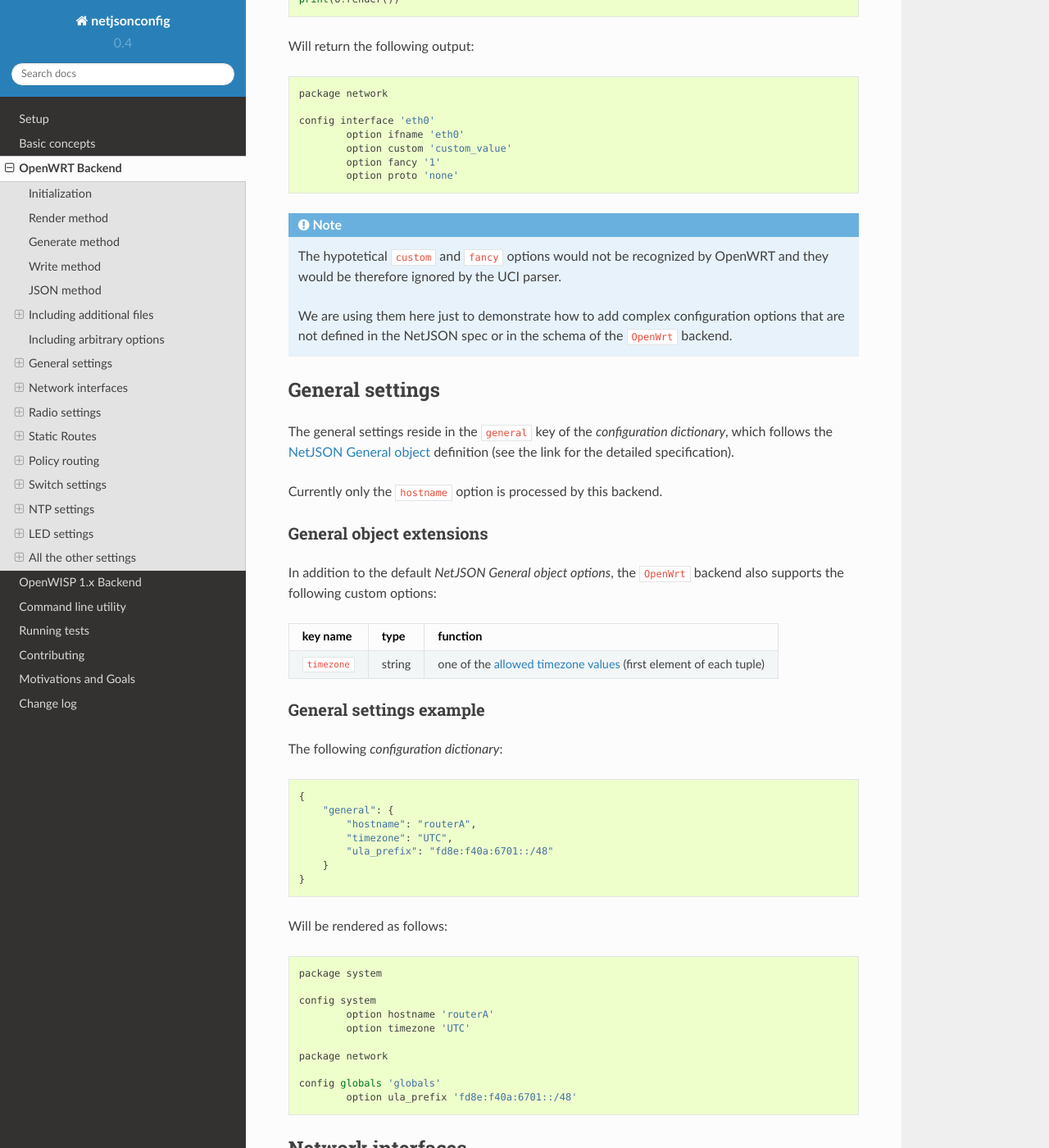
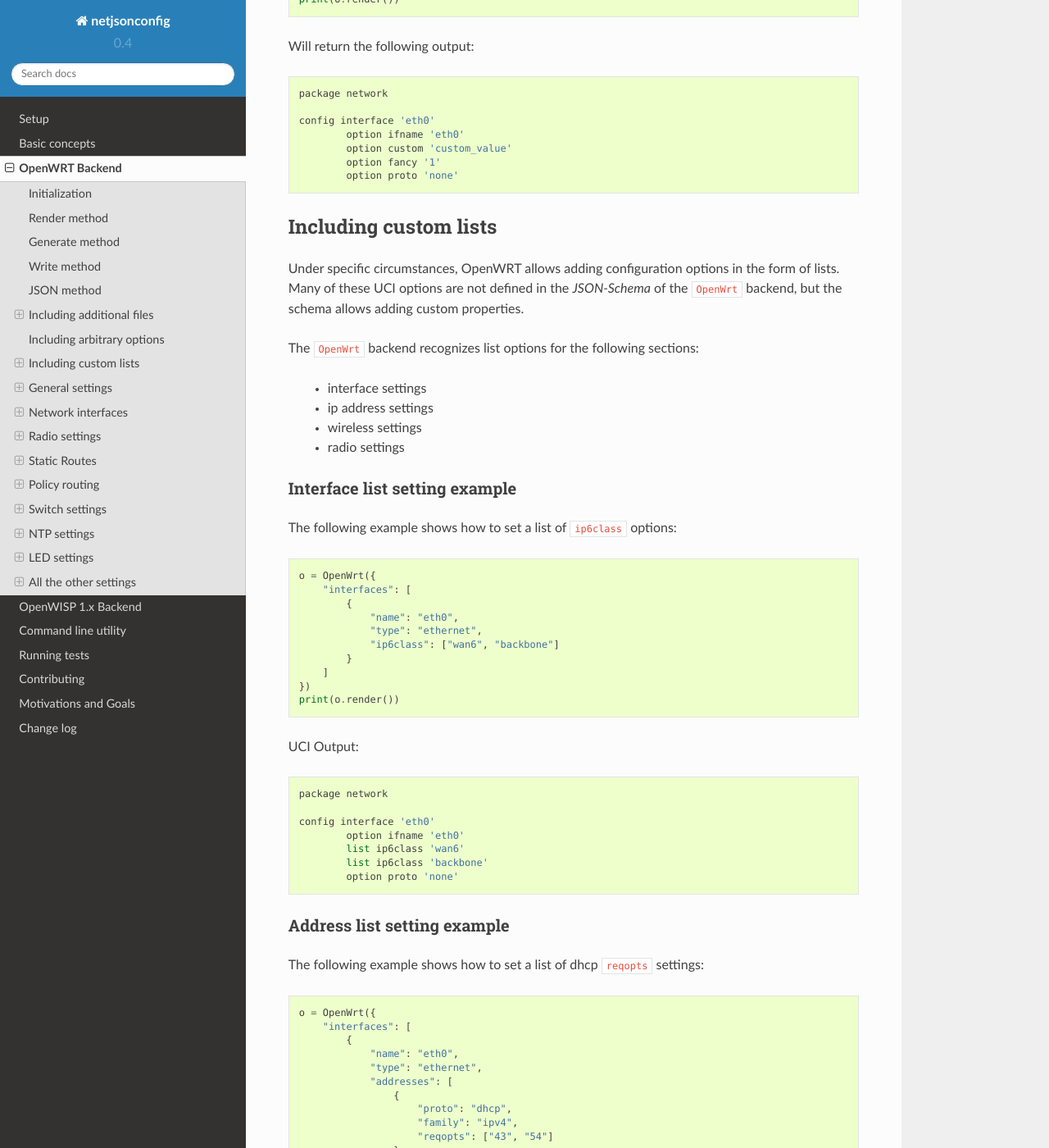
Before and after one commit to openwisp/netjsonconfig, a Sphinx documentation site: the page built from docs/source/backends/openwrt.rst, in a window 1280 px wide and 1400 px high, scrolled down 5838 px. Shown: the whole window at 82% size. Built offline with Sphinx 7.4.7 and the Read the Docs theme 2.0.0, drawn with Linux system fonts in a browser that asks for light colours; some of the changed text lies outside the part shown.

Commit message:
[OpenWrt] Improved support for lists #48
Closes #48

```diff
--- a/docs/source/backends/openwrt.rst
+++ b/docs/source/backends/openwrt.rst
@@ -293,10 +293,163 @@ Will return the following output::
             option fancy '1'
             option proto 'none'
 
+Including custom lists
+----------------------
+
+Under specific circumstances, OpenWRT allows adding configuration options in the form of lists.
+Many of these UCI options are not defined in the *JSON-Schema* of the ``OpenWrt`` backend,
+but the schema allows adding custom properties.
+
+The ``OpenWrt`` backend recognizes list options for the following sections:
+
+ * interface settings
+ * ip address settings
+ * wireless settings
+ * radio settings
+
+Interface list setting example
+~~~~~~~~~~~~~~~~~~~~~~~~~~~~~~
+
+The following example shows how to set a list of ``ip6class`` options:
+
+.. code-block:: python
+
+    o = OpenWrt({
+        "interfaces": [
+            {
+                "name": "eth0",
+                "type": "ethernet",
+                "ip6class": ["wan6", "backbone"]
+            }
+        ]
+    })
+    print(o.render())
+
+UCI Output::
+
+    package network
+
+    config interface 'eth0'
+            option ifname 'eth0'
+            list ip6class 'wan6'
+            list ip6class 'backbone'
+            option proto 'none'
+
+Address list setting example
+~~~~~~~~~~~~~~~~~~~~~~~~~~~~
+
+The following example shows how to set a list of dhcp ``reqopts`` settings:
+
+.. code-block:: python
+
+    o = OpenWrt({
+        "interfaces": [
+            {
+                "name": "eth0",
+                "type": "ethernet",
+                "addresses": [
+                    {
+                        "proto": "dhcp",
+                        "family": "ipv4",
+                        "reqopts": ["43", "54"]
+                    }
+                ]
+            }
+        ]
+    })
+    print(o.render())
+
+UCI Output::
+
+    package network
+
+    config interface 'eth0'
+            option ifname 'eth0'
+            option proto 'dhcp'
+            list reqopts '43'
+            list reqopts '54'
+
+Radio list setting example
+~~~~~~~~~~~~~~~~~~~~~~~~~~
+
+The following example shows how to set a list of advanced capabilities supported
+by the radio using ``ht_capab``:
 .. note::
    The hypotetical ``custom`` and ``fancy`` options would not be recognized by OpenWRT
    and they would be therefore ignored by the UCI parser.
 
+.. code-block:: python
+
+    o = OpenWrt({
+        "radios": [
+            {
+                "name": "radio0",
+                "phy": "phy0",
+                "driver": "mac80211",
+                "protocol": "802.11n",
+                "channel": 1,
+                "channel_width": 20,
+                "ht_capab": ["SMPS-STATIC", "SHORT-GI-20"]
+            }
+        ]
+    })
+    print(o.render())
+
+UCI output::
+
+    package wireless
+
+    config wifi-device 'radio0'
+            option channel '1'
+            list ht_capab 'SMPS-STATIC'
+            list ht_capab 'SHORT-GI-20'
+            option htmode 'HT20'
+            option hwmode '11g'
+            option phy 'phy0'
+            option type 'mac80211'
+
+Wireless list setting example
+~~~~~~~~~~~~~~~~~~~~~~~~~~~~~
+
+The following example shows how to set the supported basic rates of a
+wireless interface using ``basic_rate``:
+
+.. code-block:: python
+
+    o = OpenWrt({
+        "interfaces": [
+            {
+                "name": "wlan0",
+                "type": "wireless",
+                "wireless": {
+                    "radio": "radio0",
+                    "mode": "access_point",
+                    "ssid": "open",
+                    "basic_rate": ["6000", "9000"]
+                }
+            }
+        ]
+    })
+    print(o.render())
+
+UCI output::
+
+    package network
+
+    config interface 'wlan0'
+            option ifname 'wlan0'
+            option proto 'none'
+
+    package wireless
+
+    config wifi-iface
+            list basic_rate '6000'
+            list basic_rate '9000'
+            option device 'radio0'
+            option ifname 'wlan0'
+            option mode 'ap'
+            option network 'wlan0'
+            option ssid 'open'
    We are using them here just to demonstrate how to add complex configuration options that
    are not defined in the NetJSON spec or in the schema of the ``OpenWrt`` backend.
 
```
Also changed, not shown: 4 other files.
